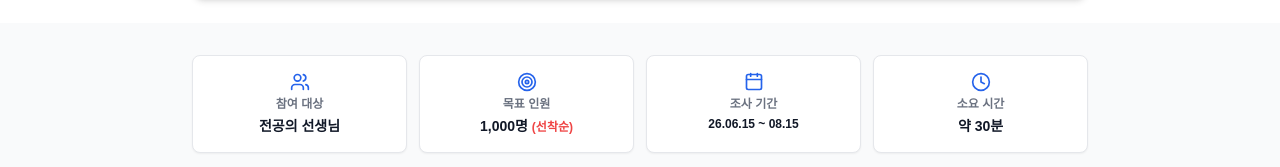
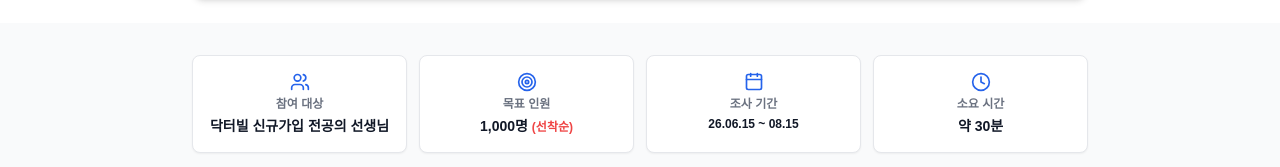
Before and after one commit to ojungin/ymd, a plain HTML site: page index.html in a window 1280 px wide. Shown: the part 1003-1170 px from the top of the page. Drawn offline with nearby package versions, Linux system fonts and the light colour scheme; a web font is replaced by a local one.

Commit message:
Update index.html

```diff
--- a/index.html
+++ b/index.html
@@ -76,7 +76,7 @@
                 <div class="bg-white p-4 rounded-lg border border-gray-200 shadow-sm flex flex-col items-center text-center">
                     <i data-lucide="users" class="w-5 h-5 text-blue-600 mb-1"></i>
                     <h3 class="text-xs text-gray-500 font-semibold">참여 대상</h3>
-                    <p class="font-bold text-gray-900 text-sm mt-1">전공의 선생님</p>
+                    <p class="font-bold text-gray-900 text-sm mt-1">닥터빌 신규가입 전공의 선생님</p>
                 </div>
                 <div class="bg-white p-4 rounded-lg border border-gray-200 shadow-sm flex flex-col items-center text-center">
                     <i data-lucide="target" class="w-5 h-5 text-blue-600 mb-1"></i>
```
